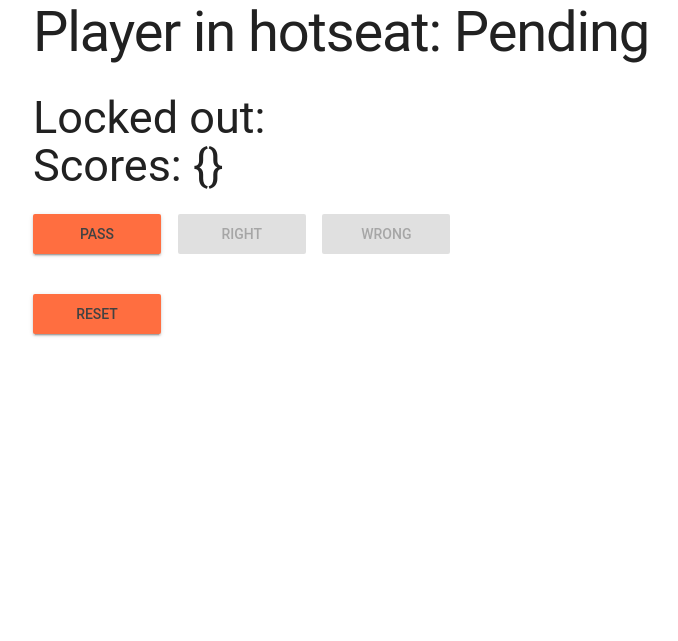
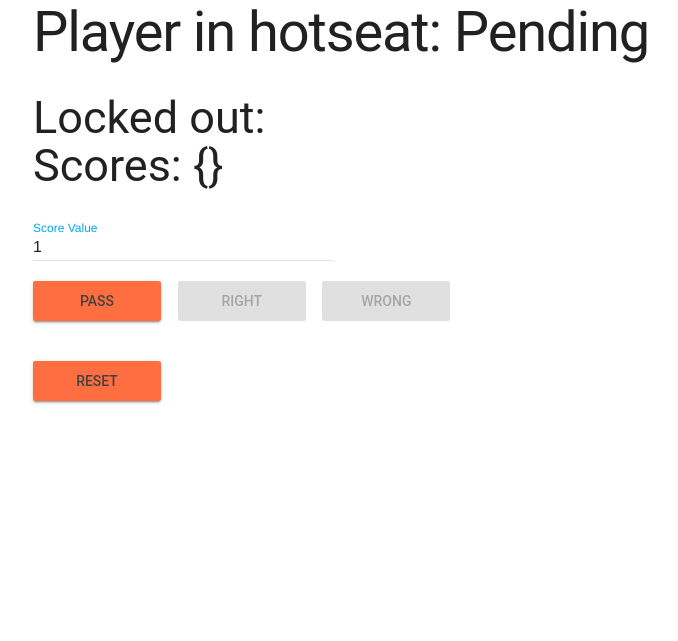
Before and after one commit to daveygit2050/qwazzock, a Python web app: template qwazzock/templates/host_client.html in a window 1280 px wide. Shown: the part 121-762 px from the top of the page, without its empty margins (31-709 px from the left). Run offline with Jinja, Linux system fonts and the light colour scheme; the template is opened without the code that fills it, so the values that code supplies are empty; some libraries are stand-ins or nearby versions.

Commit message:
Implemented new score value text input
Added a new score value text input which sets the score value on a right answer

Co-authored-by: Dave Randall <19395688+daveygit2050@users.noreply.github.com>

```diff
--- a/pyproject.toml
+++ b/pyproject.toml
@@ -1,6 +1,6 @@
 [tool.poetry]
 name = "qwazzock"
-version = "0.7.2"
+version = "0.8.0"
 description = "Qwazzock quiz app."
 authors = ["Dave Randall <19395688+daveygit2050@users.noreply.github.com>"]
 
--- a/qwazzock/game.py
+++ b/qwazzock/game.py
@@ -6,7 +6,6 @@ class Game:
         self.scores = {}
         self.locked_out_teams = []
         self.clear_hotseat()
-        self.score_value = 1
 
     def update_hotseat(self, player_name, team_name):
         player_name = player_name.strip()
@@ -27,9 +26,9 @@ class Game:
         self.scores = {}
         self.locked_out_teams = []
 
-    def right_answer(self):
+    def right_answer(self, score_value=1):
         self.scores[self.team_in_hotseat] = (
-            self.scores.get(self.team_in_hotseat, 0) + self.score_value
+            self.scores.get(self.team_in_hotseat, 0) + score_value
         )
         self.scores = dict(
             sorted(self.scores.items(), key=operator.itemgetter(1), reverse=True)
--- a/qwazzock/static/js/host_client.js
+++ b/qwazzock/static/js/host_client.js
@@ -23,7 +23,8 @@ $(document).ready(function () {
         socket.emit('reset');
     });
     $("#right").click(function () {
-        socket.emit('right');
+        var score_value = $("#score_value").val();
+        socket.emit('right', { score_value: score_value });
     });
     $("#wrong").click(function () {
         socket.emit('wrong');
--- a/qwazzock/templates/host_client.html
+++ b/qwazzock/templates/host_client.html
@@ -9,6 +9,12 @@
             <div id="locked_out">Locked out: </div>
             <div id="scores">Scores: {}</div>
         </h2>
+        <div class="mdl-textfield mdl-js-textfield mdl-textfield--floating-label">
+            <input class="mdl-textfield__input" type="text" pattern="[0-9]+" id="score_value" value="1">
+            <label class="mdl-textfield__label" for="score_value">Score Value</label>
+            <span class="mdl-textfield__error">Input is not a number!</span>
+        </div>
+        <div>
             <button class="mdl-button mdl-js-button mdl-button--raised mdl-js-ripple-effect mdl-button--accent" id="pass"
                 style="height:5vh;width:10vw;margin-right:1vw;">Pass</button>
             <button class="mdl-button mdl-js-button mdl-button--raised mdl-js-ripple-effect mdl-button--accent" id="right"
@@ -19,4 +25,5 @@
             <button class="mdl-button mdl-js-button mdl-button--raised mdl-js-ripple-effect mdl-button--accent" id="reset"
                 style="height:5vh;width:10vw;margin-right:1vw;">Reset</button>
         </div>
+    </div>
 {% endblock %}
```
Also changed, not shown: qwazzock/server.py (+6 -3 lines), tests/test_game.py (+1 -2 lines), tests/test_server.py (+3 -1 lines). Lines whose indentation alone changed are shown as unchanged.
